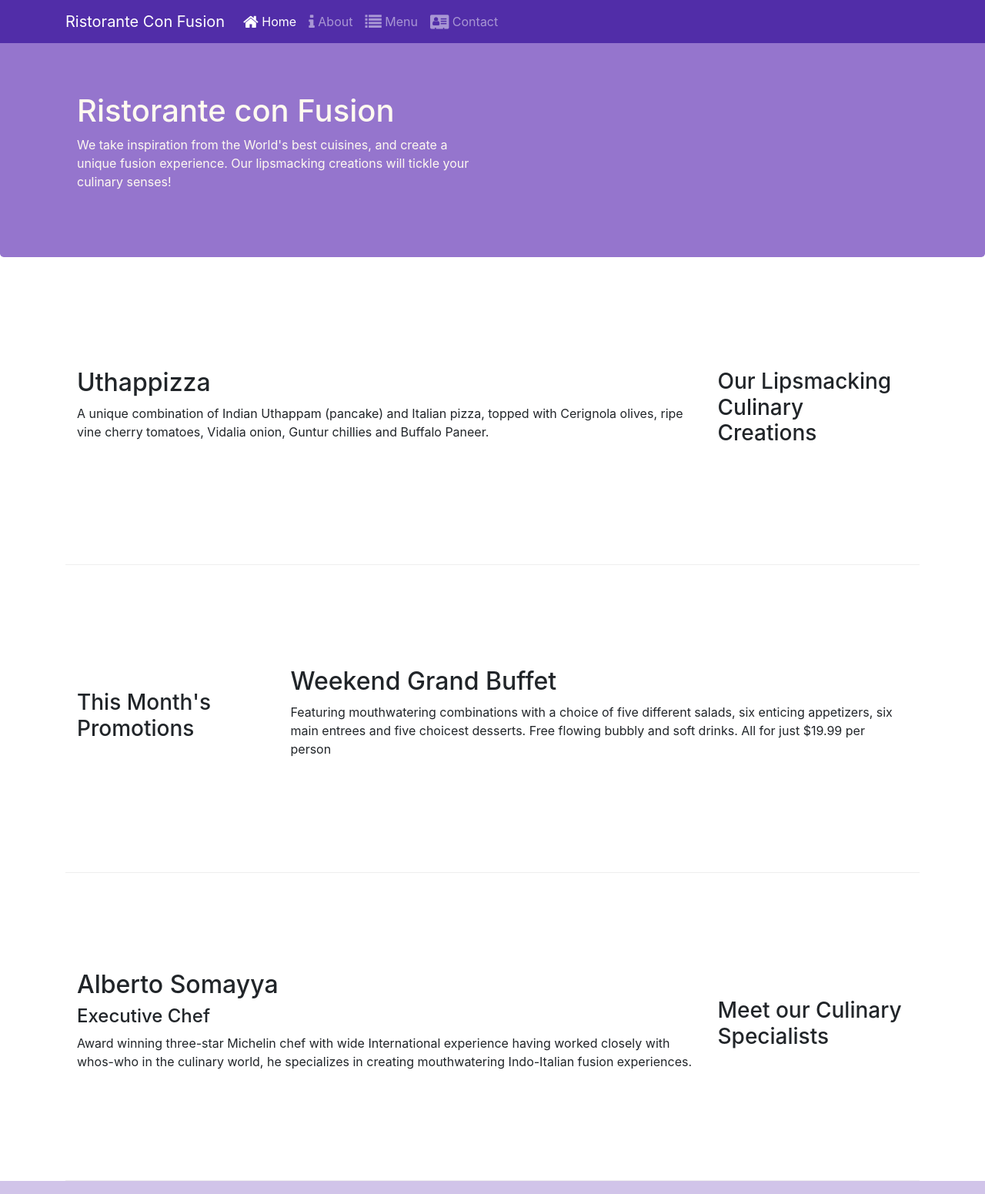
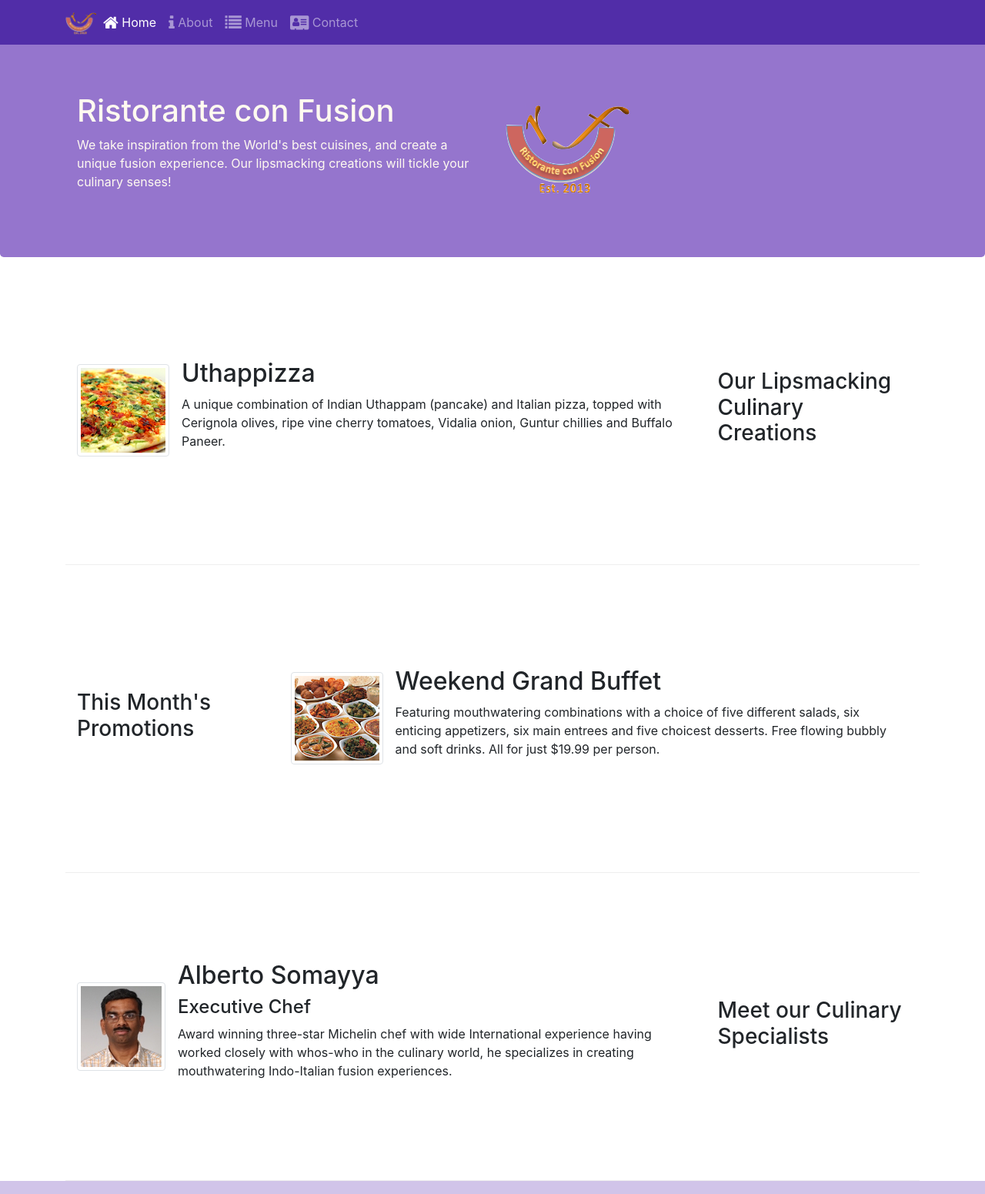
Before and after one commit to Isha2103/Front-end-Web-UI-Framework, a website: page index.html in a window 1280 px wide. Shown: the top 1551 px of the page at 77% size. Drawn offline with nearby package versions, Linux system fonts and the light colour scheme.

Commit message:
Added Images and Media

```diff
--- a/index.html
+++ b/index.html
@@ -24,7 +24,10 @@
             <button class="navbar-toggler" type="button" data-toggle="collapse" data-target="#Navbar">
                 <span class="navbar-toggler-icon"></span>
             </button>
-           <a class="navbar-brand" href="#">Ristorante Con Fusion</a>
+       <!---<a class="navbar-brand" href="#">Ristorante Con Fusion</a>-->
+       <!---- add the logo to the navbar-->
+           <a class="navbar-brand mr-auto" href="#"><img src="img/logo.png" height="30" width="41"></a>
+
            <div class="collapse navbar-collapse" id="Navbar">
                 <ul class="navbar-nav mr-auto">
                     <!--added font icons-->
@@ -44,7 +47,9 @@
                     <h1>Ristorante con Fusion</h1>
                     <p>We take inspiration from the World's best cuisines, and create a unique fusion experience. Our lipsmacking creations will tickle your culinary senses!</p>
                 </div>
-                <div class="col-12 col-sm">
+                <!---add the restaurant logo to the Jumbotron-->
+                <div class="col-12 col-sm align-self-center">
+                    <img src="img/logo.png" class="img-fluid">
                 </div>
             </div>
         </div>
@@ -56,8 +61,17 @@
                 <h3>Our Lipsmacking Culinary Creations</h3>
             </div>
             <div class="col col-sm order-sm-first col-md">
-                <h2>Uthappizza</h2>
-                <p>A unique combination of Indian Uthappam (pancake) and Italian pizza, topped with Cerignola olives, ripe vine cherry tomatoes, Vidalia onion, Guntur chillies and Buffalo Paneer.</p>
+                <!---adding meia objects-->
+                <div class="media">
+                    <img class="d-flex mr-3 img-thumbnail align-self-center" src="img/uthappizza.png" alt="Uthappizza">
+                    <div class="media-body">
+                        <h2 class="mt-0">Uthappizza</h2>
+                        <p class="d-none d-sm-block">A unique combination of Indian Uthappam (pancake) and
+                            Italian pizza, topped with Cerignola olives, ripe vine
+                            cherry tomatoes, Vidalia onion, Guntur chillies and
+                            Buffalo Paneer.</p>
+                    </div>
+                </div>
             </div>
         </div>
 
@@ -67,8 +81,14 @@
                 <h3>This Month's Promotions</h3>
             </div>
             <div class="col col-sm col-md">
-                <h2>Weekend Grand Buffet</h2>
-                <p>Featuring mouthwatering combinations with a choice of five different salads, six enticing appetizers, six main entrees and five choicest desserts. Free flowing bubbly and soft drinks. All for just $19.99 per person </p>
+                <!----added media objects-->
+                <div class="media">
+                    <img class="d-flex mr-3 img-thumbnail align-self-center" src="img/buffet.png" alt="Grand Buffet">
+                    <div class="media-body">
+                        <h2 class="mt-0">Weekend Grand Buffet</h2>
+                        <p class="d-none d-sm-block">Featuring mouthwatering combinations with a choice of five different salads, six enticing appetizers, six main entrees and five choicest desserts. Free flowing bubbly and soft drinks. All for just $19.99 per person.</p>
+                    </div>
+                </div>
             </div>
         </div>
 
@@ -77,9 +97,20 @@
                 <h3>Meet our Culinary Specialists</h3>
             </div>
             <div class="col col-sm order-sm-first col-md">
-                <h2>Alberto Somayya</h2>
-                <h4>Executive Chef</h4>
-                <p>Award winning three-star Michelin chef with wide International experience having worked closely with whos-who in the culinary world, he specializes in creating mouthwatering Indo-Italian fusion experiences. </p>
+                <!----Adding media objects-->
+                <div class="media">
+                    <img class="d-flex mr-3 img-thumbnail align-self-center" src="img/alberto.png" alt="Alberto Somayya">
+                    <div class="media-body">
+                        <h2 class="mt-0">Alberto Somayya</h2>
+                        <h4>Executive Chef</h4>
+                        <p class="d-none d-sm-block">Award winning three-star Michelin chef with wide
+                            International experience having worked closely with
+                            whos-who in the culinary world, he specializes in
+                            creating mouthwatering Indo-Italian fusion experiences.
+                        </p>
+                    </div>
+                </div>
+
             </div>
         </div>
     </div>
```
Also changed, not shown: aboutus.html (+4 -2 lines), contactus.html (+4 -2 lines), img/alberto.png (added), img/buffet.png (added), img/logo.png (added), img/uthappizza.png (added).
